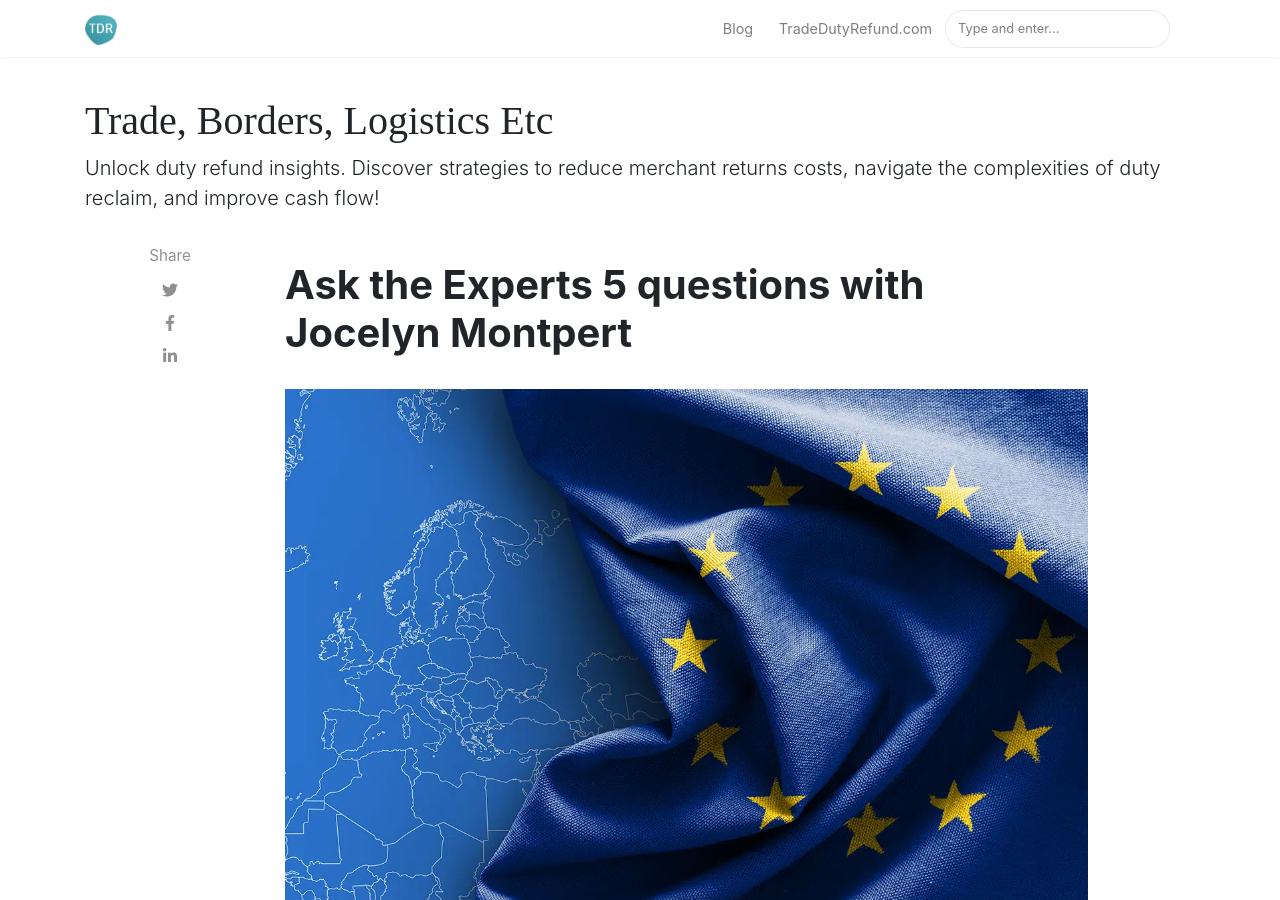
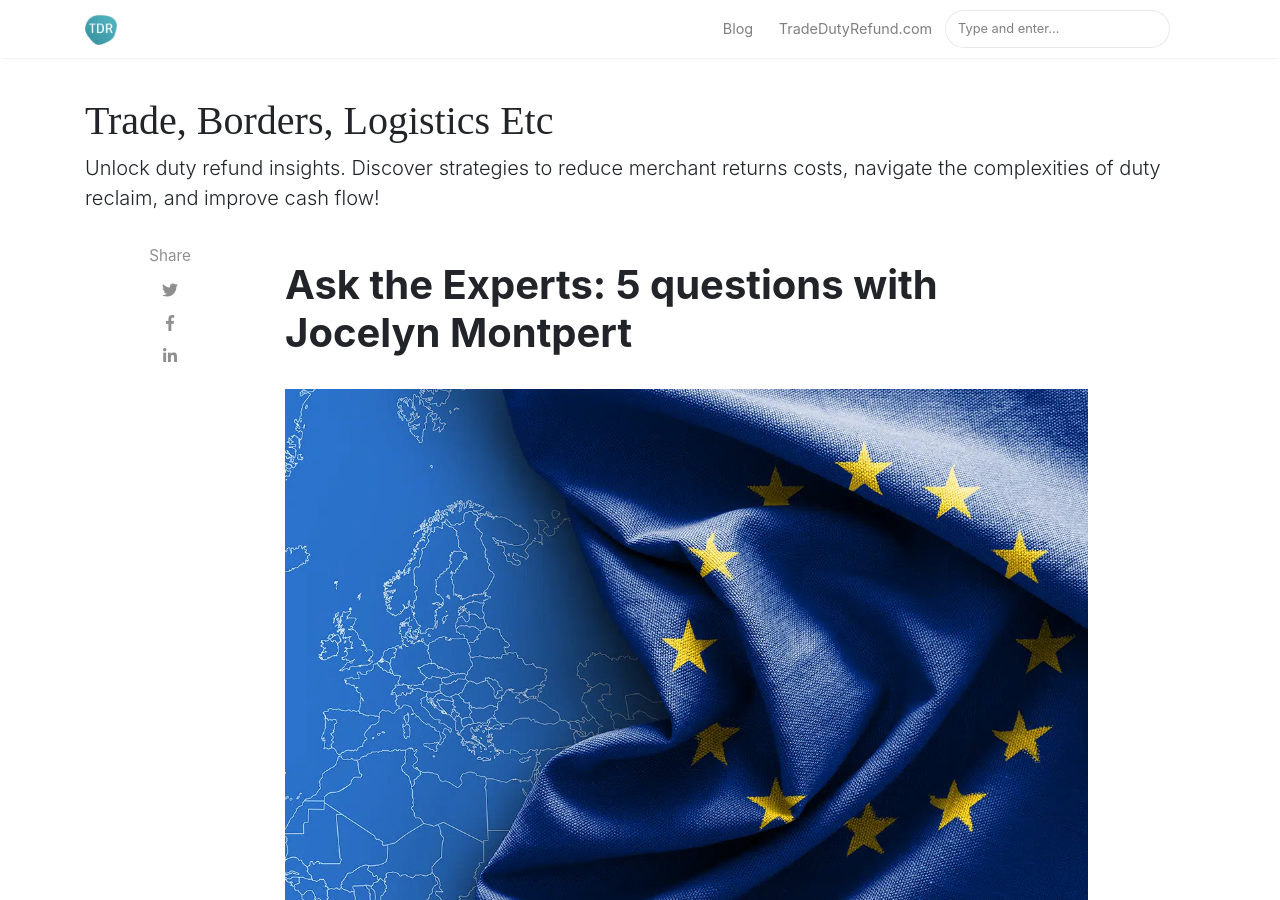
Before and after one commit to madeInLagny/TDR-EN-BLOG, a Jekyll site: the page built from _posts/2024-04-12-ask-the-experts-5-questions-with-jocelyn-montpert.md, in a window 1280 px wide and 900 px high. Built offline with Jekyll 4.4.1, drawn with Linux system fonts in a browser that asks for light colours; nearby versions of some CDN libraries; some web fonts are replaced; comment, search, counter and statistics services are not loaded.

```diff
--- a/_posts/2024-04-12-ask-the-experts-5-questions-with-jocelyn-montpert.md
+++ b/_posts/2024-04-12-ask-the-experts-5-questions-with-jocelyn-montpert.md
@@ -1,6 +1,6 @@
 ---
 layout: post
-title:  Ask the Experts 5 questions with Jocelyn Montpert
+title:  "Ask the Experts: 5 questions with Jocelyn Montpert"
 description: Explore EU customs reforms' impact on global retailers. Learn VAT implications, reverse logistics costs, & optimize duty drawback refunds.
 categories: [ EU Customs Reforms, Global Retailers, Duty Drawback Refunds, VAT Implications, Ask The Expert]
 image: assets/images/20240412-1.webp
```
